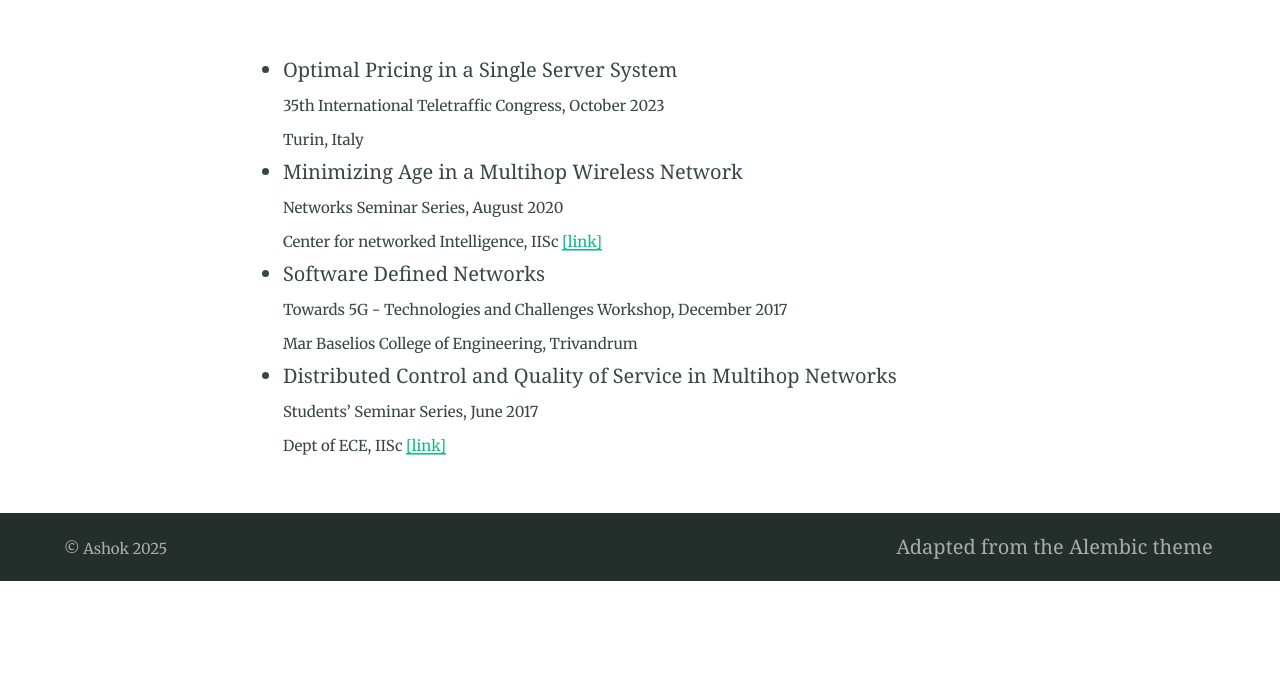
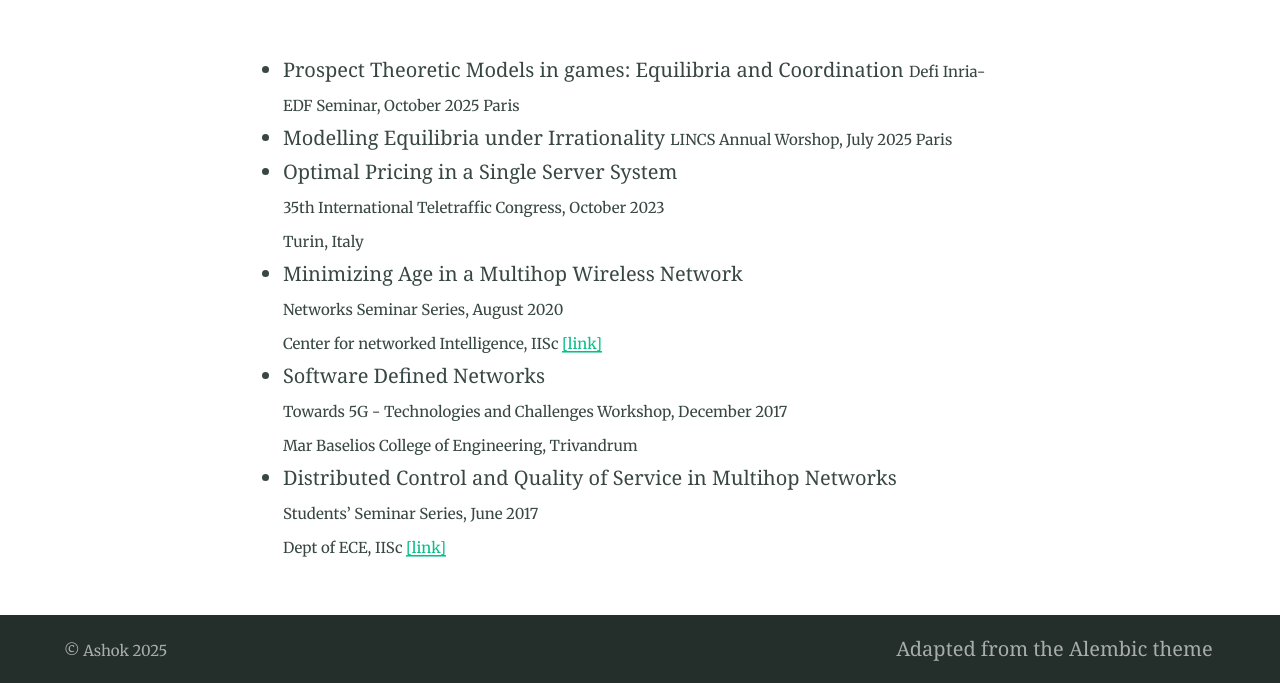
Before and after one commit to ashokkri/ashokkri.github.io, a Jekyll site: the page built from talks.md, in a window 1280 px wide. Shown: the part 408-1091 px from the top of the page. Built offline with Jekyll 4.4.1, drawn with Linux system fonts in a browser that asks for light colours; before the commit the page ends 989 px from its top, so only the background shows below that.

Commit message:
Update talks.md

```diff
--- a/talks.md
+++ b/talks.md
@@ -6,6 +6,13 @@ feature_text: |
 feature_image: "https://picsum.photos/1300/400?image=989"
 
 ---
+- Prospect Theoretic Models in games: Equilibria and Coordination
+  <small> Defi Inria-EDF Seminar, October 2025
+  Paris
+
+- Modelling Equilibria under Irrationality
+  <small> LINCS Annual Worshop, July 2025
+  Paris
 
 - Optimal Pricing in a Single Server System
   <small>35th International Teletraffic Congress, October 2023
```
